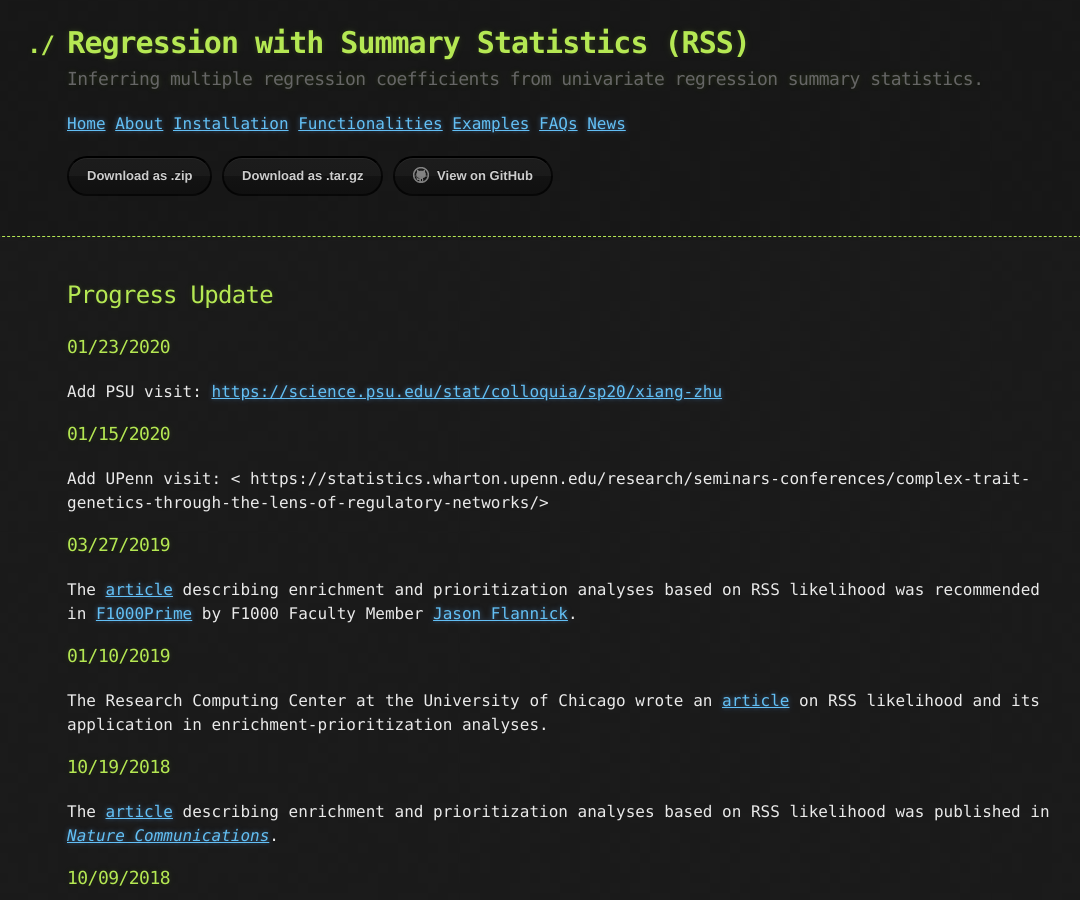
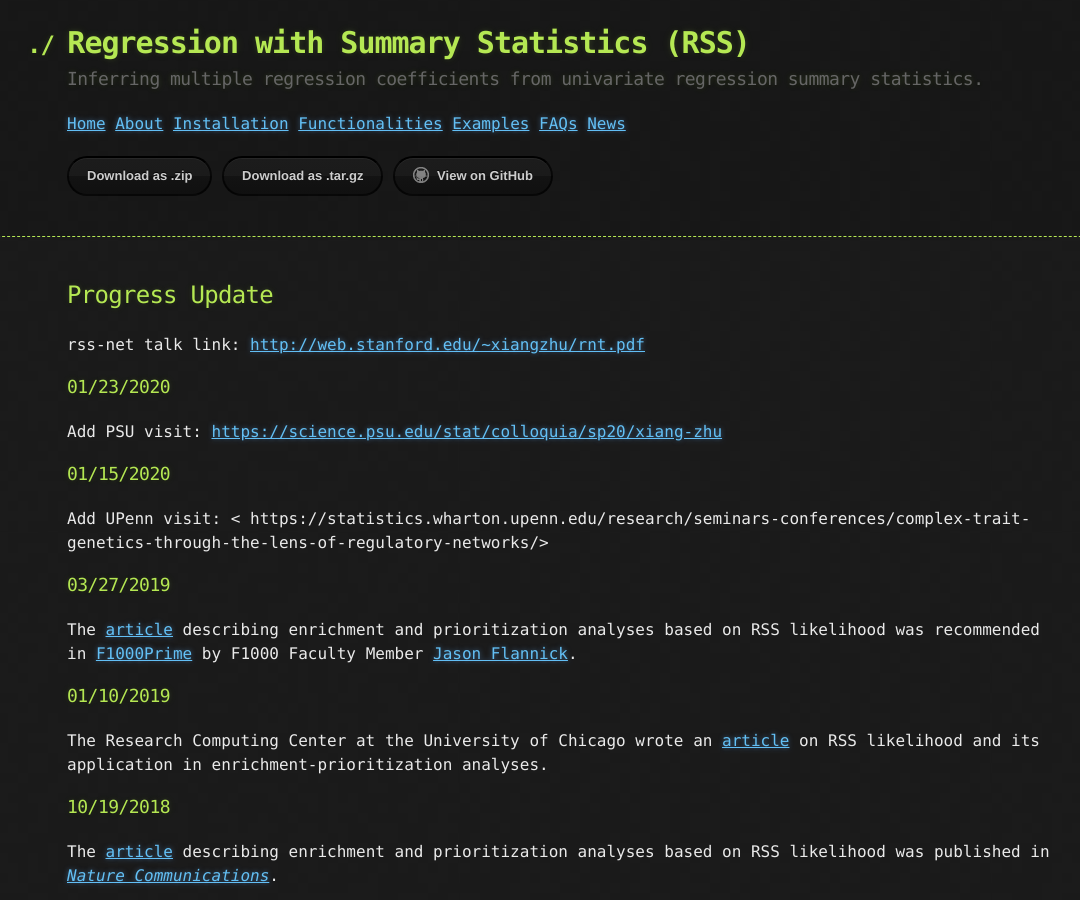
Before and after one commit to stephenslab/rss, a Jekyll site: the page built from docs/News.md, in a window 1280 px wide and 900 px high. Shown: the whole window, without its empty margins (73-1153 px from the left). Built offline with Jekyll 4.4.1, drawn with Linux system fonts in a browser that asks for light colours; our own code applies the rules of GitHub Pages for plain Markdown files.

Commit message:
add talk slides

```diff
--- a/docs/News.md
+++ b/docs/News.md
@@ -1,4 +1,6 @@
 ## Progress Update
+
+rss-net talk link: <http://web.stanford.edu/~xiangzhu/rnt.pdf>
 
 ### 01/23/2020
 
```
